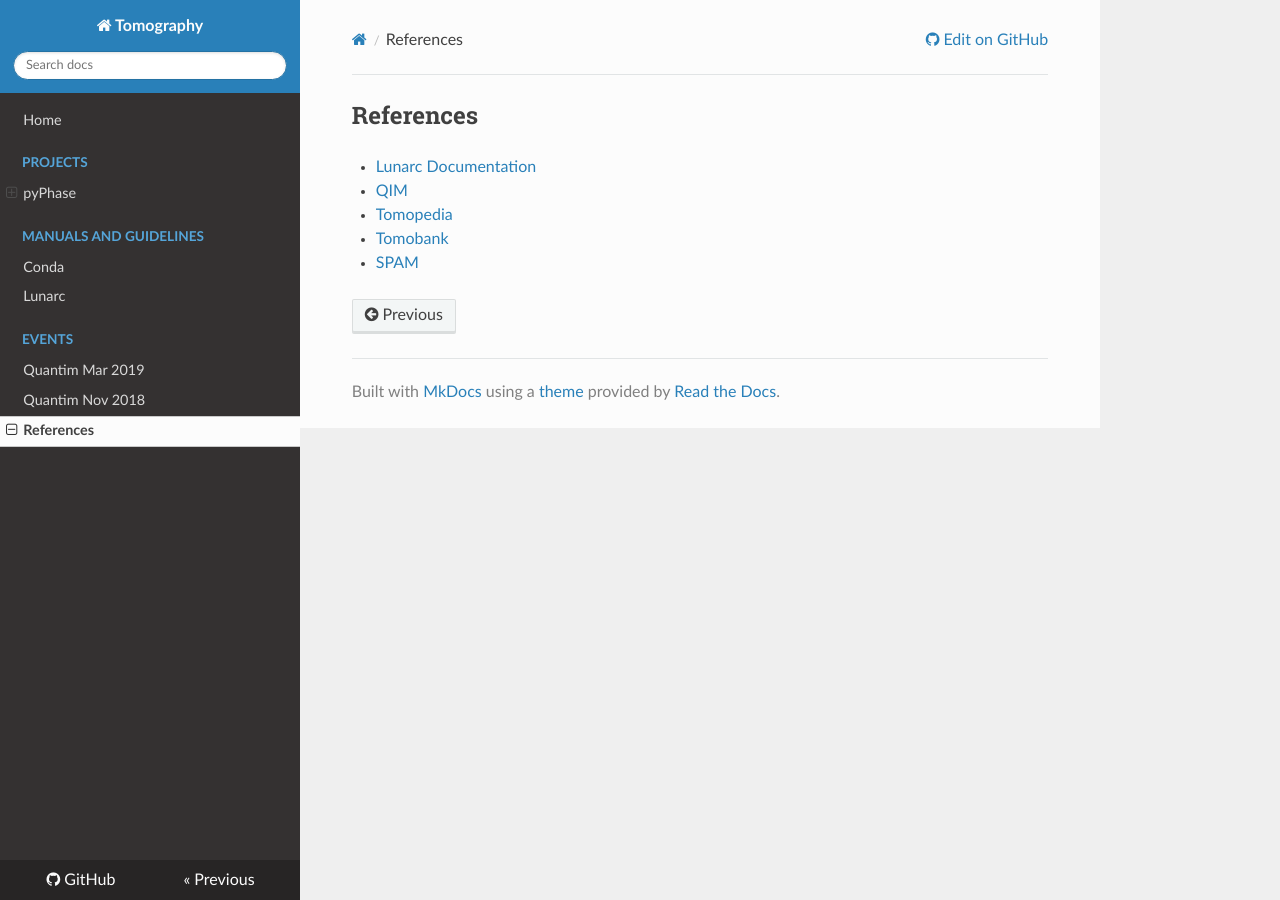
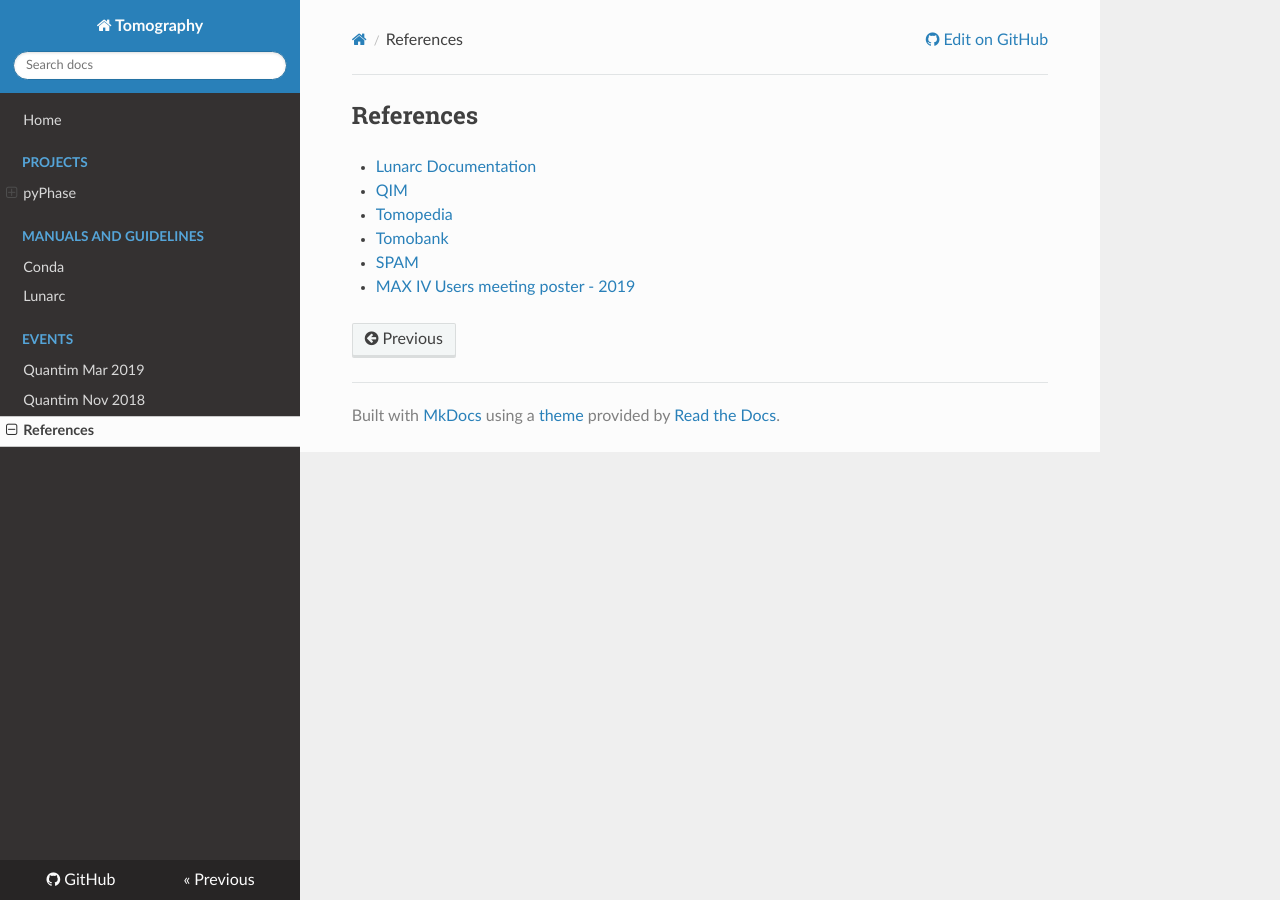
Before and after one commit to tomograms/tomograms-doc, an MkDocs documentation site: the page built from docs/references.md, in a window 1280 px wide. Built offline with MkDocs 1.6.1, drawn with Linux system fonts in a browser that asks for light colours; nearby versions of some CDN libraries.

Commit message:
Adding UM31 poster

```diff
--- a/docs/references.md
+++ b/docs/references.md
@@ -4,3 +4,4 @@
 - [Tomopedia](https://tomopedia.github.io/)
 - [Tomobank](https://tomobank.readthedocs.io)
 - [SPAM](https://ttk.gricad-pages.univ-grenoble-alpes.fr/spam/)
+- [MAX IV Users meeting poster - 2019](https://github.com/tomograms/tomograms-doc/tree/master/docs/um31-tomograms-v1.pdf)
```
Also changed, not shown: 2 other files.
